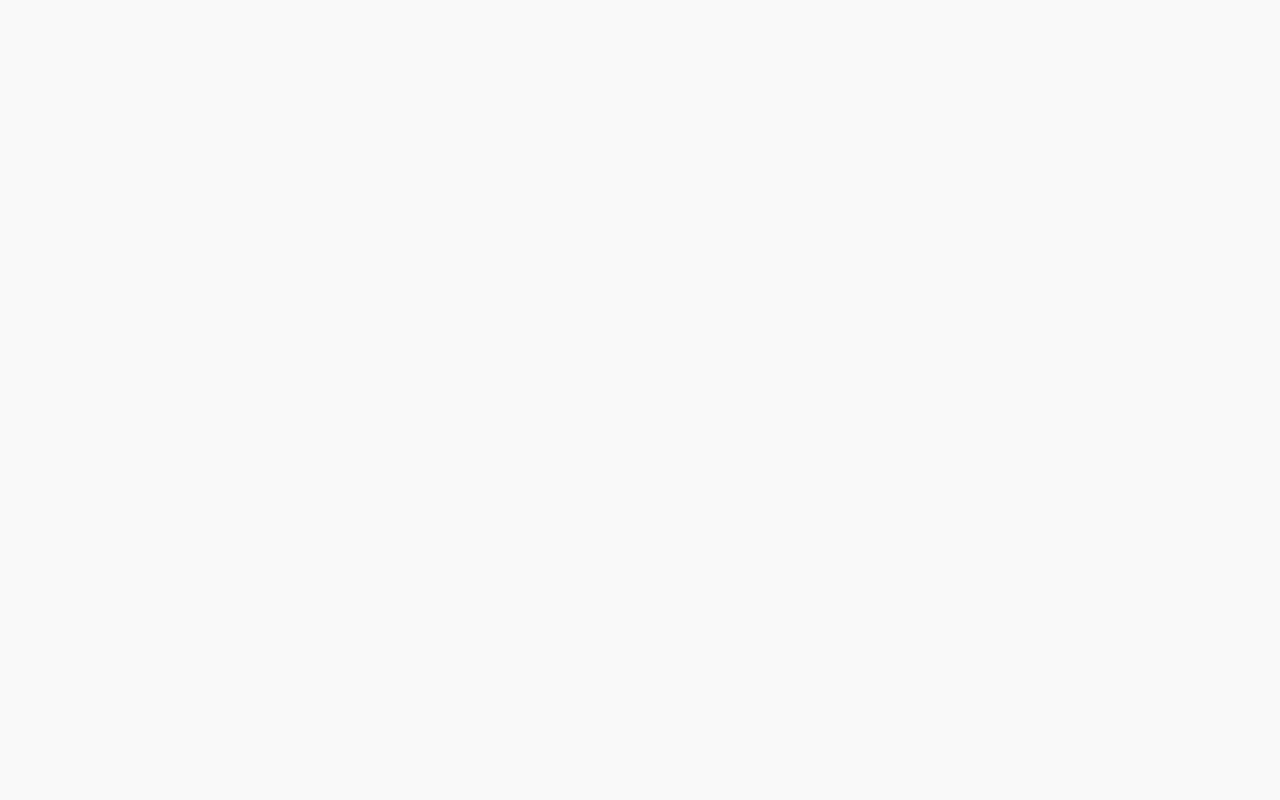
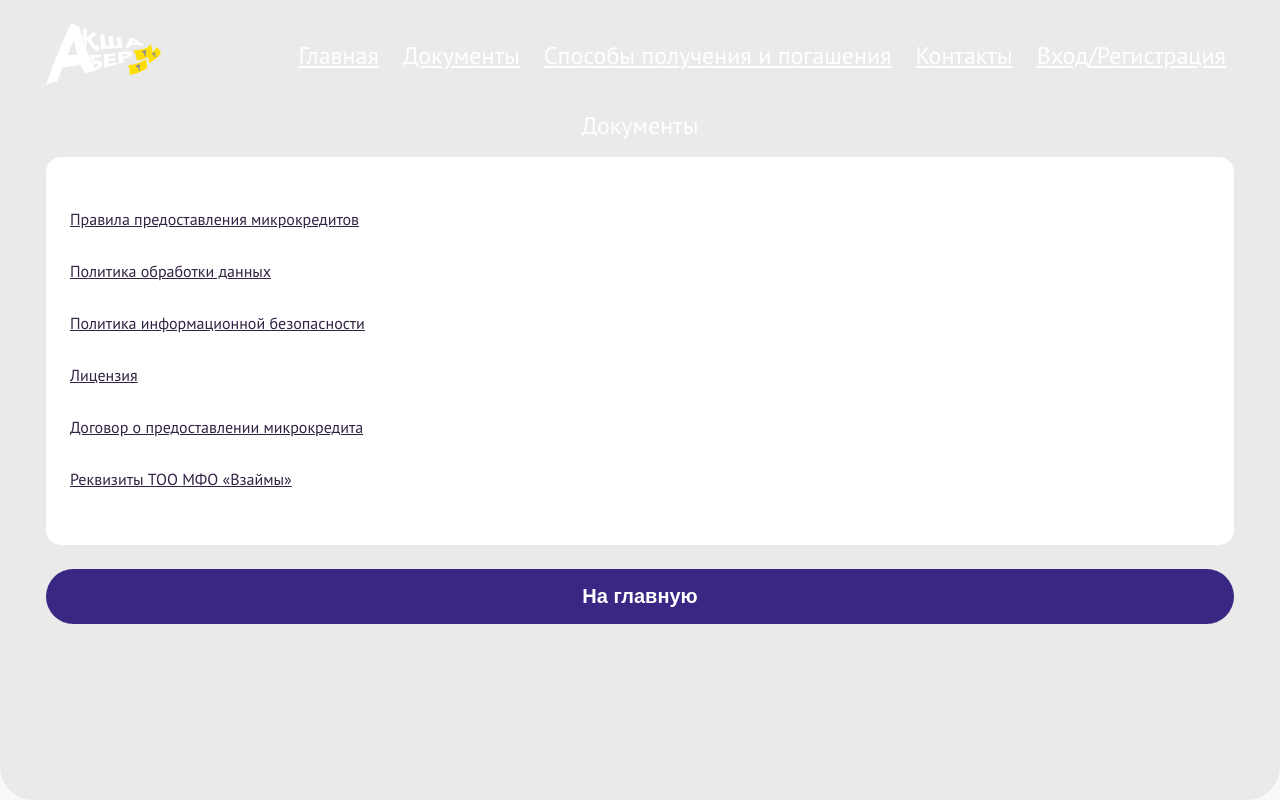
Before and after one commit to nmibragimov7/aqsha-ber, a Nuxt app: page /documents in a window 1280 px wide. Before the commit this address had no page. Built offline with nearby package versions, Linux system fonts and the light colour scheme.

Commit message:
fix styles

```diff
--- a/assets/styles/style.scss
+++ b/assets/styles/style.scss
@@ -1,11 +1,5 @@
 @import "variables";
-
-/*!
- * Bootstrap Grid v4.1.3 (https://getbootstrap.com/)
- * Copyright 2011-2018 The Bootstrap Authors
- * Copyright 2011-2018 Twitter, Inc.
- * Licensed under MIT (https://github.com/twbs/bootstrap/blob/master/LICENSE)
- */
+@import url('https://fonts.googleapis.com/css2?family=PT+Sans:ital,wght@0,400;0,700;1,400;1,700&display=swap');
 @-ms-viewport {
   width: device-width;
 }
@@ -25,7 +19,7 @@ body {
   margin: 0;
   color: $fontColor;
   background-color: $backgroundColor;
-  font-family: Circe, sans-serif;
+  font-family: 'PT Sans', sans-serif;
   font-size: 16px;
   //line-height: 20px;
 }
@@ -39,6 +33,10 @@ body {
   .container {
     max-width: 1218px;
   }
+}
+
+.text-center{
+  text-align: center;
 }
 
 .w-100{
@@ -59,7 +57,7 @@ body {
 
   &__wrap {
     background: url("assets/images/header-background.png") no-repeat center/cover;
-    height: 100vh;
+    max-height: 100vh;
     border-radius: 0 0 33px 33px;
   }
 }
--- a/components/base/BaseButton/BaseButton.vue
+++ b/components/base/BaseButton/BaseButton.vue
@@ -1,7 +1,7 @@
 <template>
   <div :style='{width: width + "%"}'>
     <button :class="['button', classes]"
-            :style='{color: color ? color : "#000"}'
+            :style="{color:color,backgroundColor:bg}"
             :disabled='disabled || isLoading'
             v-on="$listeners">
       <slot></slot>
@@ -32,6 +32,10 @@ export default {
     color: {
       type: String,
       default: ''
+    },
+    bg: {
+      type: String,
+      default: ""
     }
   }
 }
@@ -40,15 +44,16 @@ export default {
 <style lang='scss' scoped>
 .button {
   width: 100%;
-  height: 50px;
   font-weight: 600;
   text-align: center;
   background: #FFDF11;
   color: #000;
   border: none;
   cursor: pointer;
-  padding: 15px 20px;
+  padding: 16px 20px;
+  font-size: 20px;
   border-radius: 42px;
+
   &:focus,
   &:hover,
   &:active {
--- a/components/common/Promo/Promo.vue
+++ b/components/common/Promo/Promo.vue
@@ -5,6 +5,7 @@
         <h2 class='promo__title my-2'>мгновенные выплаты</h2>
         <h2 class='promo__description mt-1'>на карту и наличными</h2>
       </div>
+      <div>
         <div class="promo__img">
           <img src="@/assets/images/header-background2.png" class="w-100" alt="">
         </div>
@@ -22,6 +23,7 @@
         </div>
       </div>
     </div>
+  </div>
 </template>
 
 <script>
@@ -35,7 +37,9 @@ export default {
   color: #FFF;
   width: 100%;
   flex-grow: 1;
-
+  &__img{
+    margin-bottom: -3px;
+  }
   &__text {
     text-align: center;
   }
@@ -55,8 +59,8 @@ export default {
   background: rgba(255, 255, 255, 0.36);
   backdrop-filter: blur(15px);
   border-radius: 10px;
-  padding: 37px 31px 70px;
-  margin-top: -4px;
+  padding: 37px 31px;
+  margin-bottom: -40px;
 
   &__text {
     text-align: center;
--- a/components/layout/Header/Header.vue
+++ b/components/layout/Header/Header.vue
@@ -9,27 +9,25 @@
       <div class='header__pop-up-menu' :class='[{"header__pop-up-menu--active": isOpen}]'>
         <div class='header__bars header__bars--active'
              @click='barsHandler'></div>
-        <NuxtLink to='/' class='header__pop-up-menu--logo'>
-          <img src='~/assets/images/logo-small.svg' alt='Logo' />
+        <div class='container'>
+          <div class="px-3">
+            <div class="d-flex justify-content-end mb-4">
+              <NuxtLink to='/'>
+                <img class="header__pop-up-menu--logo" src='~/assets/images/logo-small.svg' alt='Logo' />
               </NuxtLink>
-        <div class='container'>
-          <NuxtLink to='/' class='header__pop-up-menu--link'>
-            <p class='m-0 mb-4'>Главная</p>
-          </NuxtLink>
-          <NuxtLink to='/' class='header__pop-up-menu--link'>
-            <p class='m-0 mb-4'>Способы получения и погашения</p>
-          </NuxtLink>
-          <NuxtLink to='/' class='header__pop-up-menu--link'>
-            <p class='m-0 mb-4'>Документы</p>
-          </NuxtLink>
-          <NuxtLink to='/' class='header__pop-up-menu--link'>
-            <p class='m-0 mb-4'>Контакты</p>
+            </div>
+            <NuxtLink v-for='(menu, index) in menus'
+                      :key='index'
+                      :to='menu.path'
+                      class='header__pop-up-menu--link'>
+              <p class='py-2 mb-3 mt-0'>{{ menu.title }}</p>
             </NuxtLink>
             <hr class='mb-4'>
-          <div>
+            <div class="mb-5">
               <nuxt-link class='header__pop-up-menu--link' to='/login'>Вход</nuxt-link>
               <span class='header__pop-up-menu--link'>/</span>
               <nuxt-link class='header__pop-up-menu--link' to='/register'>Регистрация</nuxt-link>
+            </div>
           </div>
           </div>
       </div>
@@ -53,7 +51,7 @@
 </template>
 
 <script>
-import { menus } from '../../../fixstures/menus'
+import { menus } from '@/fixstures/menus'
 
 export default {
   name: 'Header',
@@ -95,25 +93,27 @@ export default {
     left: 0;
     background: #F8F9F9;
     border-radius: 0 0 30px 30px;
-    height: 50vh;
     -webkit-transition: 0.2s ease-in-out;
     transition: 0.2s ease-in-out;
     transform: translateY(-100%);
-    padding: 80px 20px 0 20px;
+    padding: 20px 0 20px;
+    opacity: 1;
+    visibility: hidden;
     z-index: 10;
-    box-shadow: 0px 23px 33px rgba(0, 0, 0, 0.05);
+    box-shadow: 0 23px 33px rgba(0, 0, 0, 0.05);
     @media (min-width: 900px) {
       display: none;
     }
 
     &--active {
       transform: translateY(0%);
+      opacity: 1;
+      visibility: visible;
     }
 
     &--logo {
-      position: absolute;
-      top: 5px;
-      right: 26px;
+      max-width: 100px;
+      width: 100%;
     }
 
     &--link {
@@ -126,7 +126,7 @@ export default {
     cursor: pointer;
     position: absolute;
     left: 21px;
-    top: 8px;
+    top: 10px;
     width: 38px;
     border: none;
     height: 5px;
@@ -135,8 +135,8 @@ export default {
     transition: 0.2s ease-in-out;
 
     &--active {
-      top: 31px;
-      left: 26px;
+      top: 40px;
+      left: 28px;
       background-color: #322443;
       transform: rotate(90deg);
 
--- a/fixstures/menus.js
+++ b/fixstures/menus.js
@@ -1,15 +1,15 @@
 export const menus = [
   {
     title: "Главная",
-    path: ""
+    path: "/"
   },
   {
     title: "Документы",
-    path: ""
+    path: "/documents"
   },
   {
-    title: "Получение и погашение",
-    path: ""
+    title: "Способы получения и погашения",
+    path: "/give-methods"
   },
   {
     title: "Контакты",
--- /dev/null
+++ b/layouts/default.vue
@@ -0,0 +1,36 @@
+<template>
+  <div class="page">
+    <Header/>
+    <div class="container page__body">
+      <Nuxt/>
+      <BaseButton @click="goToMain" bg="#3A2784" color="#fff">
+        На главную
+      </BaseButton>
+    </div>
+  </div>
+</template>
+<script>
+import Header from '@/components/layout/Header/Header'
+
+export default {
+  components: {
+    Header
+  },
+  methods:{
+    goToMain(){
+      this.$router.push("/")
+    }
+  }
+}
+</script>
+<style lang="scss" scoped>
+.page {
+  background-color: lighten(#BCBCBC,18);
+  //background-image: linear-gradient(45deg, #8055A1, #6C83F3);
+
+  min-height: 100vh;
+  border-radius: 0 0 33px 33px;
+  &__body{
+  }
+}
+</style>
--- a/layouts/index.vue
+++ b/layouts/landing.vue
@@ -1,6 +1,6 @@
 <template>
   <div>
-    <div class='promo__wrap'>
+    <div class='promo__wrap d-flex flex-column'>
       <Header/>
       <Promo />
     </div>
--- /dev/null
+++ b/pages/documents.vue
@@ -0,0 +1,31 @@
+<template>
+  <div>
+    <h1 class="text-center page__title mb-3">Документы</h1>
+    <ul class="page__list px-4 py-5 mb-4">
+      <li class="mb-4 py-1">Правила предоставления микрокредитов</li>
+      <li class="mb-4 py-1">Политика обработки данных</li>
+      <li class="mb-4 py-1">Политика информационной безопасности</li>
+      <li class="mb-4 py-1">Лицензия</li>
+      <li class="mb-4 py-1">Договор о предоставлении микрокредита</li>
+      <li class="mb-1 py-1">Реквизиты ТОО МФО «Взаймы»</li>
+    </ul>
+  </div>
+</template>
+<style scoped lang="scss">
+.page {
+  &__title {
+    color: #fff;
+    font-size: 24px;
+    font-weight: 500;
+  }
+  &__list{
+    background: #fff;
+    list-style: none;
+    border-radius: 15px;
+    color: #322443;
+    &>li{
+      text-decoration: underline;
+    }
+  }
+}
+</style>
--- /dev/null
+++ b/pages/give-methods.vue
@@ -0,0 +1,45 @@
+<template>
+  <div>
+    <h1 class="text-center page__title mb-3">Cпособы получения</h1>
+    <div class="page__list py-5 mb-4 px-2">
+      <h3 class="text-center m-0">Банковская карта</h3>
+      <ol class="mb-4">
+        <li class="mb-3 py-1 pl-1">Пройдите регистрацию</li>
+        <li class="mb-3 py-1 pl-1">Выберите сумму и срок микрокредита</li>
+        <li class="mb-3 py-1 pl-1">Выберите способ «Получение на карту»</li>
+        <li class="mb-3 py-1 pl-1">Введите данные карты, на которую вы хотите получить деньги</li>
+        <li class="mb-3 py-1 pl-1">Получите смс-код и введите его для подписания договора</li>
+      </ol>
+      <p class="px-3">После этого деньги моментально  зачислятся на вашу карту</p>
+    </div>
+    <div class="page__list py-5 mb-5 px-2">
+      <h3 class="text-center m-0">Наличными в АО «Казпочта»</h3>
+      <ol class="mb-2">
+        <li class="mb-3 py-1 pl-1">Получите смс-код</li>
+        <li class="mb-3 py-1 pl-1">Пройдите в любое отделение АО «Казпочта»</li>
+        <li class="mb-3 py-1 pl-1">Предъявите кассиру удостоверение личности и назовите код</li>
+      </ol>
+      <p class="px-3">После этого кассир выдаст вам деньги</p>
+    </div>
+    <BaseButton classes="mb-3">
+      Получить деньги
+    </BaseButton>
+  </div>
+</template>
+
+
+<style scoped lang="scss">
+.page {
+  &__title {
+    color: #fff;
+    font-size: 24px;
+    font-weight: 500;
+  }
+  &__list{
+    background: #fff;
+    border-radius: 15px;
+    color: #322443;
+
+  }
+}
+</style>
--- a/pages/index.vue
+++ b/pages/index.vue
@@ -1,5 +1,5 @@
 <template>
-  <div class='py-3'>
+  <div class='py-3 mt-5'>
     <div class='container'>
       <div class='row align-items-stretch'>
         <template v-for='(card, index) in cards'>
@@ -113,7 +113,7 @@ import Accordion from '../components/common/Accordion/Accordion'
 
 export default {
   components: { Accordion, BaseButton, Card },
-  layout: 'index',
+  layout: 'landing',
   data() {
     return {
       cards,
```
Lines whose indentation alone changed are shown as unchanged.
